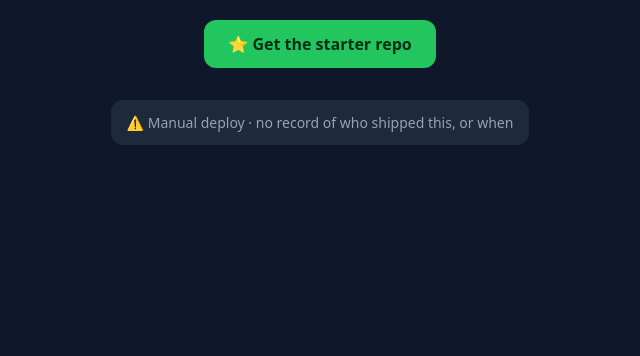
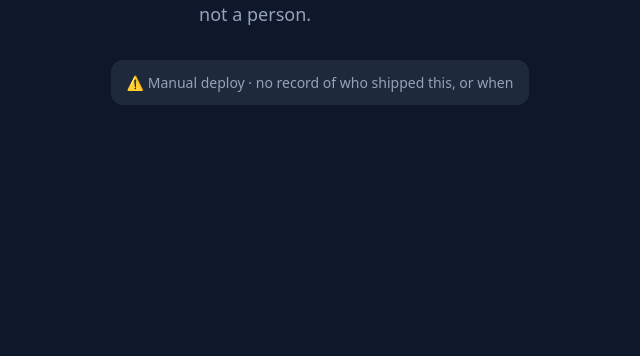
Before and after one commit to venketraj/kls-cicd-demo, a website: page site/index.html in a window 1280 px wide. Shown: the part 444-800 px from the top of the page, without its empty margins (320-960 px from the left). Drawn offline with Linux system fonts and the light colour scheme; no server answers.

Commit message:
Revert "REQ-001: add call-to-action button"
This reverts commit d318be459e6eb06228066f971f2e205406d7cbd8.

```diff
--- a/site/content.json
+++ b/site/content.json
@@ -1,7 +1,5 @@
 {
   "emoji": "👋",
   "headline": "CI/CD is magic",
-  "subtitle": "This page is deployed by a pipeline, not a person.",
-  "ctaText": "⭐ Get the starter repo",
-  "ctaUrl": "https://github.com/venketraj/kls-cicd-demo"
+  "subtitle": "This page is deployed by a pipeline, not a person."
 }
--- a/site/index.html
+++ b/site/index.html
@@ -15,11 +15,6 @@
     #emoji { font-size: 72px; line-height: 1; }
     h1 { font-size: clamp(32px, 9vw, 64px); line-height: 1.1; margin: 16px 0 8px; overflow-wrap: anywhere; }
     #subtitle { color: var(--muted); font-size: 18px; margin: 0 0 32px; max-width: 32ch; }
-    #cta {
-      display: inline-flex; align-items: center; min-height: 48px; padding: 0 24px; margin: 0 0 32px; border-radius: 12px;
-      background: var(--ok); color: #052e16; font-weight: 700; text-decoration: none; white-space: nowrap;
-    }
-    #cta[hidden] { display: none; }
     #version {
       background: var(--card); border-radius: 12px; padding: 12px 16px; font-size: 14px; color: var(--muted); max-width: 100%;
     }
@@ -45,7 +40,6 @@
     <div id="emoji">⏳</div>
     <h1 id="headline">Loading…</h1>
     <p id="subtitle"></p>
-    <a id="cta" target="_blank" rel="noopener" hidden></a>
   </main>
   <div id="version"></div>
 
@@ -80,11 +74,6 @@
         $('emoji').textContent = content.emoji || '';
         $('headline').textContent = content.headline;
         $('subtitle').textContent = content.subtitle || '';
-        if (content.ctaText && /^https:\/\//.test(content.ctaUrl)) {
-          $('cta').textContent = content.ctaText;
-          $('cta').href = content.ctaUrl;
-          $('cta').hidden = false;
-        }
       } catch (err) {
         document.body.classList.add('broken');
         $('emoji').textContent = '💥';
```
Also changed, not shown: test/site.test.js (+0 -15 lines).
